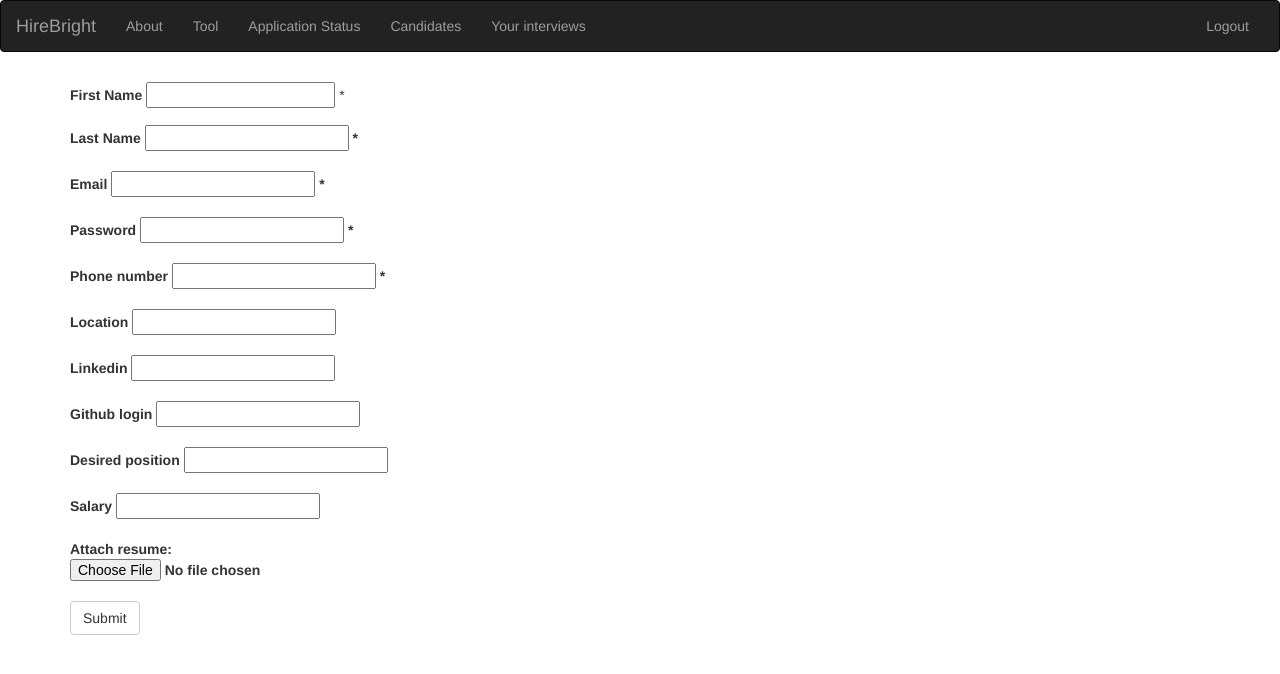
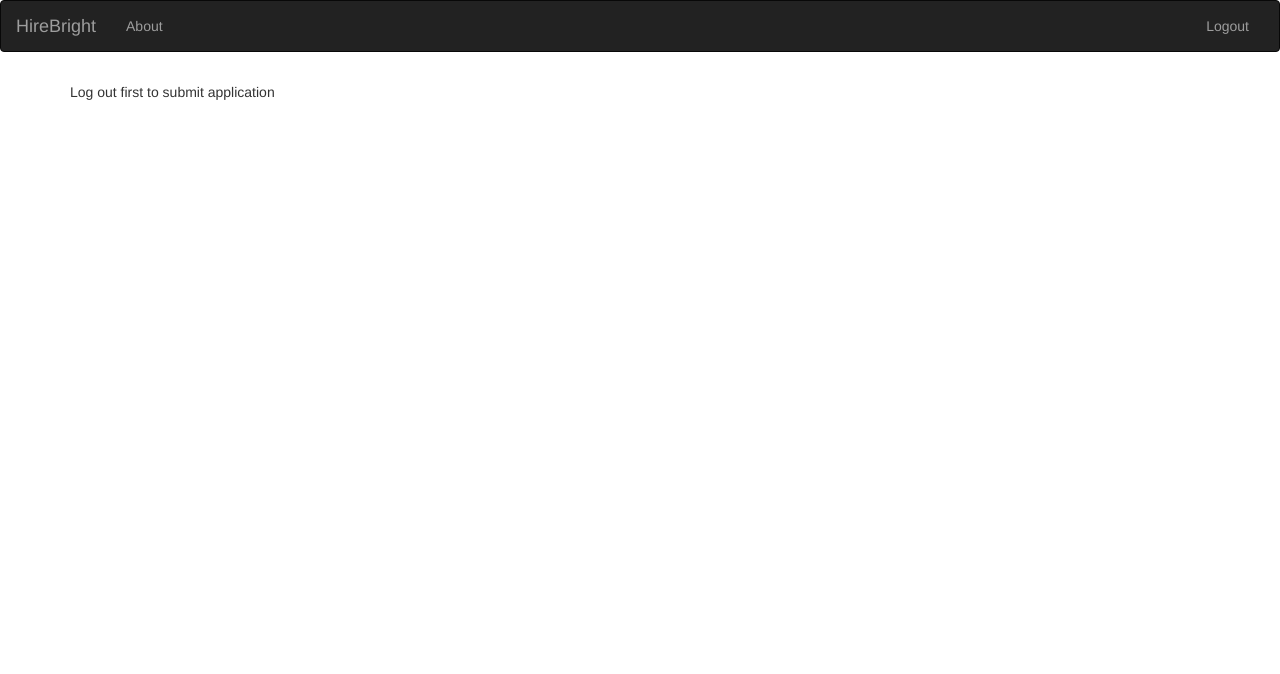
Before and after one commit to alitsiya/HireBright, a Flask app: page /submit-application in a window 1280 px wide. Shown: the top 674 px of the page. Run offline with Flask 2, Linux system fonts and the light colour scheme; the visitor is signed in with stand-in values (Sample User, id 1); parts of the project's set-up code (start-up, migrations or seed data) failed here and were passed over; some libraries are stand-ins or nearby versions.

Commit message:
Login/logout error fixed

```diff
--- a/server.py
+++ b/server.py
@@ -38,6 +38,7 @@ app.secret_key = 'Shhhhhhhhh'
 def index():
     """Homepage"""
 
+    print "\n\n\n\n", session, '\n\n\n'
     return render_template("homepage.html")
 
 
@@ -74,8 +75,7 @@ def sign_in():
             else:
                 print "\n Logged in - SUCCSESS!!!"
                 session['email'] = email
-                session['hr'] = True
-                flash("Logged in as %s %s" % (existing_hr.first_name, existing_hr.last_name))
+                flash("Logged in as recruiter %s %s" % (existing_hr.first_name, existing_hr.last_name))
 
                 return redirect("/data")
 
@@ -89,9 +89,9 @@ def sign_in():
             else:
                 print "\n Logged in - SUCCSESS!!!"
                 session['email'] = email
-                session['user'] = True
-                flash("Logged in as %s %s" % (existing_user.first_name, existing_user.last_name))
-
+                flash("Logged in as applicant %s %s" % (existing_user.first_name, existing_user.last_name))
+                print "SESSION:\n\n\n\n\n\n", session
+                print "SESSION EMAIL\n\n\n\n\n\n", session["email"]
                 return redirect("/view-status")
 
 
@@ -139,7 +139,8 @@ def sign_out():
     """Log out users"""
 
     if session:
-        del session
+
+        del session['email']
         flash("The user has logged out")
 
     return redirect("/")
@@ -249,6 +250,8 @@ def application_submit():
     db.session.commit()
 
     text_file.close()
+    if not session:
+        session['email'] = email
     return redirect('/')
 
 
@@ -258,10 +261,13 @@ def render_view_status():
 
     if session:
         email = session['email']
-        user = User.query.filter(email == email).first()
-        interview = Interview.query.filter(Interview.user_id==user.user_id).first()
+
+        user = User.query.filter(User.email == email).first()
+
+        interview = Interview.query.filter(Interview.user_id==user.user_id).one()
         print user.interview
     else:
+
         flash("You are not logged in")
         return redirect("/")
 
--- a/templates/application.html
+++ b/templates/application.html
@@ -1,4 +1,7 @@
 {% extends 'base.html' %} {% block title %} Submit your application {% endblock %} {% block content %}
+{% if session %}
+Log out first to submit application
+{% else %}
 
 <form action="submit-application" method="POST" enctype="multipart/form-data">
     <div class="form-group">
@@ -58,4 +61,5 @@
     <input type="submit" value="Submit" class="btn btn-default">
 </form>
 
+{% endif %}
 {% endblock %}
--- a/templates/base.html
+++ b/templates/base.html
@@ -26,24 +26,8 @@
       <ul class="nav navbar-nav">
         <li><a href="/#about">About</a></li>
       </ul>
-      <ul class="nav navbar-nav">
-        <li><a href="/tool">Tool</a></li>
-      </ul>
-      {% if session['user'] %}
-      <ul class="nav navbar-nav">
-        <li><a href="/view-status">Application Status</a></li>
-      </ul>
-      {% endif %}
-      {% if session['hr'] %}
-      <ul class="nav navbar-nav">
-        <li><a href="/data">Candidates</a></li>
-      </ul>
-      <ul class="nav navbar-nav">
-        <li><a href="/#">Your interviews</a></li>
-      </ul>
-      {% endif %}
       <ul class="nav navbar-nav navbar-right">
-        {% if session %}
+        {% if session.get("email") %}
 
         <li><a href="/logout">Logout</a></li>
 
```
